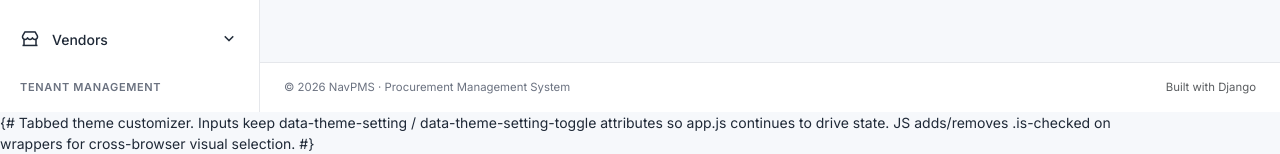
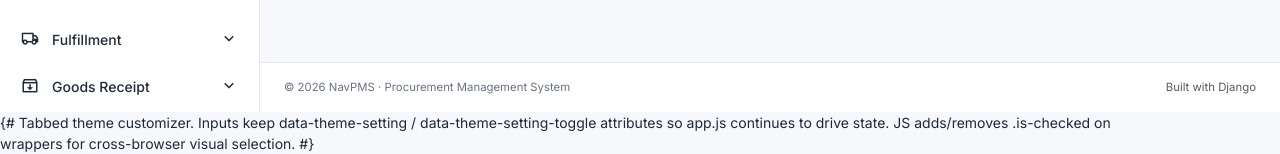
Before and after one commit to mnavaid925/NavPMS, a Django app: page /tenants/onboarding/ in a window 1280 px wide. Shown: the part 688-842 px from the top of the page. Run offline with Django 4.2, Linux system fonts and the light colour scheme; the visitor is signed in with stand-in values (Sample User, id 1); some libraries are stand-ins or nearby versions.

Commit message:
feat(fulfillment): add Fulfillment sidebar nav group

```diff
--- a/templates/partials/sidebar.html
+++ b/templates/partials/sidebar.html
@@ -169,6 +169,34 @@
         </div>
       </li>
       <li class="nav-item">
+        <a class="nav-link" data-bs-toggle="collapse" href="#sbFulfillment" role="button" aria-expanded="false">
+          <i class="ri-truck-line"></i> <span class="flex-grow-1">Fulfillment</span>
+          <i class="ri-arrow-down-s-line"></i>
+        </a>
+        <div class="collapse" id="sbFulfillment">
+          <ul class="submenu nav">
+            <li class="nav-item"><a class="nav-link" href="{% url 'fulfillment:shipment_list' %}">Shipments</a></li>
+            <li class="nav-item"><a class="nav-link" href="{% url 'fulfillment:shipment_create' %}">New Shipment</a></li>
+            <li class="nav-item"><a class="nav-link" href="{% url 'fulfillment:tracking_board' %}">Tracking Board</a></li>
+            <li class="nav-item"><a class="nav-link" href="{% url 'fulfillment:backorder_board' %}">Backorders</a></li>
+            <li class="nav-item"><a class="nav-link" href="{% url 'fulfillment:analytics_dashboard' %}">Analytics</a></li>
+          </ul>
+        </div>
+      </li>
+      <li class="nav-item">
+        <a class="nav-link" data-bs-toggle="collapse" href="#sbGoodsReceipt" role="button" aria-expanded="false">
+          <i class="ri-inbox-archive-line"></i> <span class="flex-grow-1">Goods Receipt</span>
+          <i class="ri-arrow-down-s-line"></i>
+        </a>
+        <div class="collapse" id="sbGoodsReceipt">
+          <ul class="submenu nav">
+            <li class="nav-item"><a class="nav-link" href="{% url 'goods_receipt:grn_list' %}">All Goods Receipts</a></li>
+            <li class="nav-item"><a class="nav-link" href="{% url 'goods_receipt:grn_create' %}">New Goods Receipt</a></li>
+            <li class="nav-item"><a class="nav-link" href="{% url 'goods_receipt:analytics_dashboard' %}">Analytics</a></li>
+          </ul>
+        </div>
+      </li>
+      <li class="nav-item">
         <a class="nav-link" data-bs-toggle="collapse" href="#sbVendors" role="button" aria-expanded="false">
           <i class="ri-store-2-line"></i> <span class="flex-grow-1">Vendors</span>
           <i class="ri-arrow-down-s-line"></i>
```
